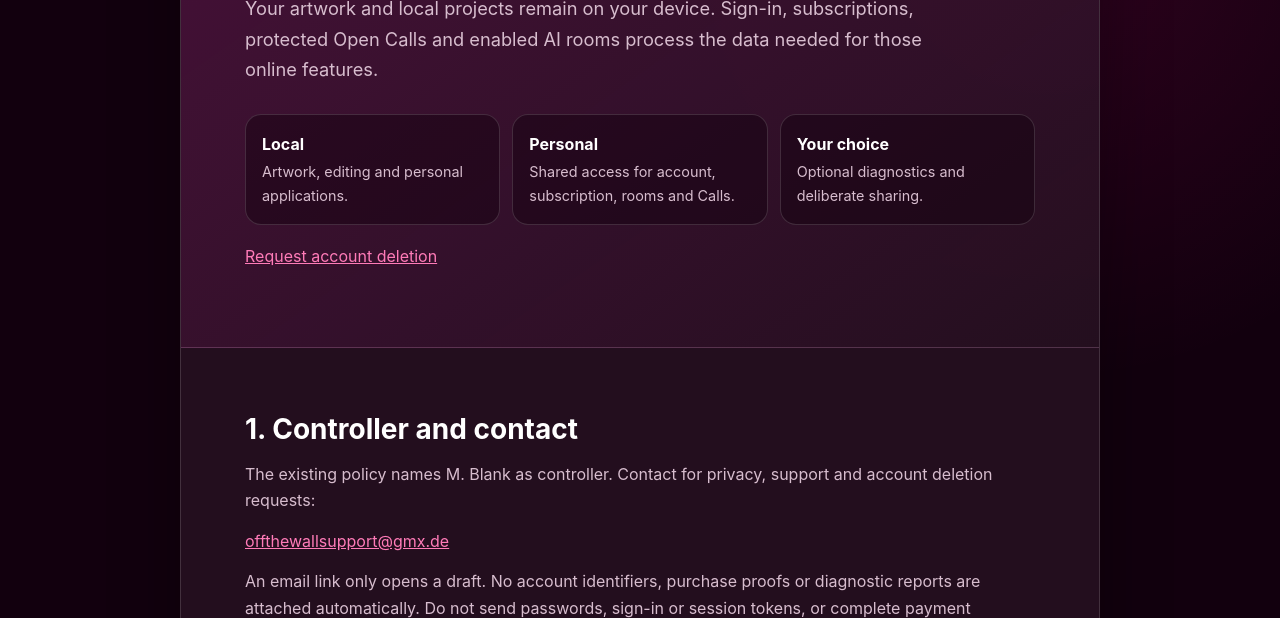
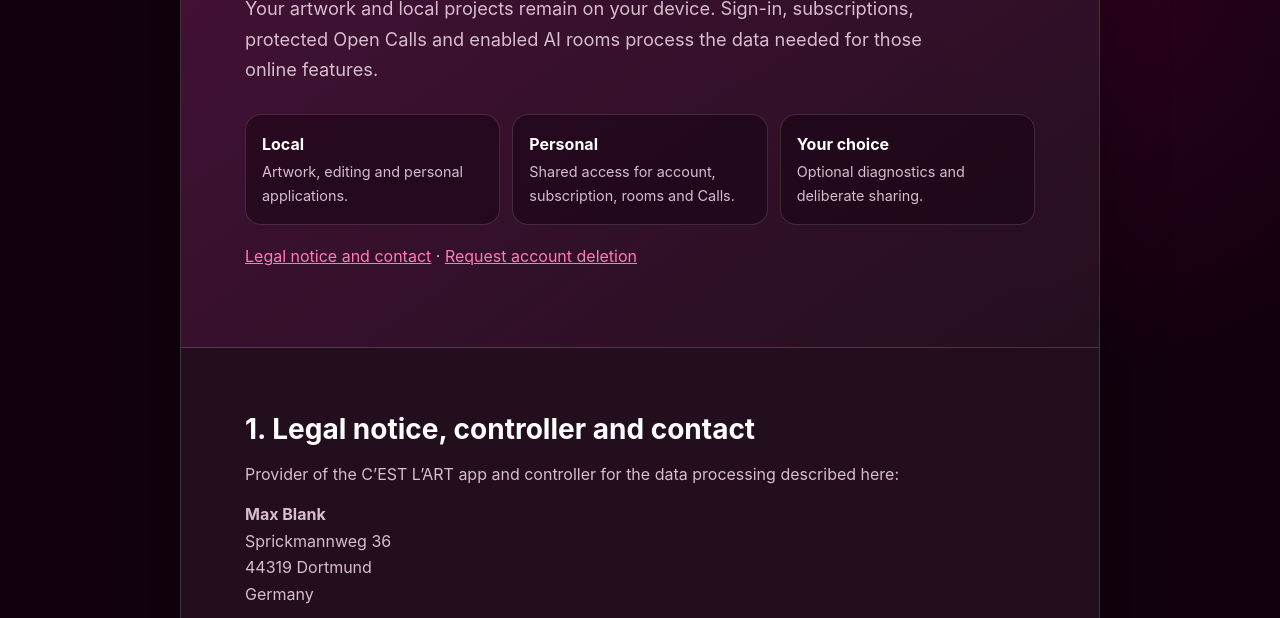
Before and after one commit to mblankZ900/off-the-wall-privacy, a plain HTML site: page index.html in a window 1280 px wide. Shown: the part 322-940 px from the top of the page. Drawn offline with Linux system fonts and the light colour scheme.

Commit message:
Update index.html

```diff
--- a/index.html
+++ b/index.html
@@ -215,8 +215,8 @@ button:focus-visible,a:focus-visible{outline:3px solid var(--accent-soft);outlin
 <main id="top"><article data-language="de" class="active" lang="de">
 <div class="hero"><p class="eyebrow">C’EST L’ART · Android-App</p><h1>Datenschutzerklärung</h1>
 <p class="intro">Deine Kunstwerke und lokalen Projekte bleiben auf deinem Gerät. Für Anmeldung, Abos, geschützte Open Calls und freigeschaltete KI-Räume werden die jeweils erforderlichen Daten online verarbeitet.</p><div class="summary"><div><strong>Lokal</strong>Kunstwerke, Gestaltung und persönliche Bewerbungen.</div><div><strong>Persönlich</strong>Ein Zugang für Konto, Abo, Räume und Calls.</div><div><strong>Kontrolliert</strong>Diagnose und Teilen nach deiner Auswahl.</div></div>
-<p style="margin-top:18px"><a href="#account-deletion-de">Kontolöschung beantragen</a></p></div>
-<div class="content"><section id="controller-de"><h2>1. Verantwortlicher und Kontakt</h2><p>Die bisherige Erklärung nennt als Verantwortlichen M. Blank. Kontakt für Datenschutz, Support und Kontolöschanfragen:</p>
+<p style="margin-top:18px"><a href="#controller-de">Impressum und Kontakt</a> · <a href="#account-deletion-de">Kontolöschung beantragen</a></p></div>
+<div class="content"><section id="controller-de"><h2>1. Impressum, Verantwortlicher und Kontakt</h2><p>Anbieter der App C’EST L’ART und Verantwortlicher für die hier beschriebene Datenverarbeitung:</p><p><strong>Max Blank</strong><br>Sprickmannweg 36<br>44319 Dortmund<br>Deutschland</p><p>Kontakt für Datenschutz, Support und Kontolöschanfragen:</p>
 <p><a href="mailto:offthewallsupport@gmx.de?subject=Datenschutzanfrage">offthewallsupport@gmx.de</a></p>
 <p>Ein E-Mail-Link öffnet nur einen Entwurf. Dabei werden keine Kontokennungen, Kaufbelege oder Diagnoseberichte automatisch angehängt. Sende keine Passwörter, Anmelde- oder Sessiontokens und keine vollständigen Zahlungsunterlagen.</p></section><section id="scope-de"><h2>2. Lokale Funktionen und Onlineangebote</h2><p>C’EST L’ART richtet sich an erwachsene Kunstschaffende ab 18 Jahren. Portfolio, lokale Gestaltung, eigene Events und Bewerbungen lassen sich ohne Google-Anmeldung verwenden. Onlinefunktionen verbinden sich mit unserem Backend unter api.blank-arts.de.</p>
 <p>Konto-, Abo- und KI-Funktionen stehen nur zur Verfügung, wenn sie in deiner App-Version und im Dienst freigeschaltet sind. Die Beschreibung einer Funktion in dieser Erklärung schaltet sie nicht frei.</p></section><section id="local-de"><h2>3. Kunstwerke, Raumfotos, Kamera und Bewerbungen</h2><p>Importierte Kunstwerke, ausgewählte Raumfotos, Werkdaten, Projekte und persönliche Bewerbungen werden auf deinem Gerät verwaltet. Rahmen, Platzierung und Lichtgestaltung werden lokal berechnet. Dein Originalkunstwerk wird nicht für die hier beschriebene KI-Raumgenerierung hochgeladen.</p>
@@ -242,11 +242,11 @@ button:focus-visible,a:focus-visible{outline:3px solid var(--accent-soft);outlin
 <p>Fehler oder Wiederholungen setzen den ursprünglichen Anfragezeitpunkt nicht zurück. Gesetzlich notwendige Buchhaltungsunterlagen und konkrete Rechtsfälle werden nach ihrem jeweiligen Zweck und ihrer zutreffenden Frist getrennt behandelt. Daraus folgt keine pauschale längere Speicherung des gesamten Appkontos. Lokale Dateien und eigene Exporte kannst du selbst verwalten.</p></section><section id="rights-de"><h2>13. Zwecke, Rechtsgrundlagen und deine Rechte</h2><p>Die von dir angeforderten Konto-, Abo- und Onlineleistungen werden zur Durchführung des Nutzungsverhältnisses verarbeitet (Art. 6 Abs. 1 Buchst. b DSGVO). Für erforderliche Sicherheitsmaßnahmen, Missbrauchs- und Wiederholungsschutz stützen wir uns auf berechtigte Interessen am sicheren und zuverlässigen Betrieb (Art. 6 Abs. 1 Buchst. f DSGVO). Gesetzlich erforderliche Bearbeitung von Datenschutzanliegen und Aufbewahrung beruhen auf Art. 6 Abs. 1 Buchst. c DSGVO. Soweit eine Verarbeitung auf deiner Einwilligung beruht, kannst du sie für die Zukunft widerrufen (Art. 6 Abs. 1 Buchst. a DSGVO).</p>
 <p>Nach den gesetzlichen Voraussetzungen hast du Rechte auf Auskunft, Berichtigung, Löschung, Einschränkung, Datenübertragbarkeit und Widerspruch. Wende dich an <a href="mailto:offthewallsupport@gmx.de?subject=Datenschutzanfrage">offthewallsupport@gmx.de</a>. Du kannst dich außerdem bei einer Datenschutzaufsichtsbehörde beschweren, insbesondere an deinem gewöhnlichen Aufenthaltsort, Arbeitsplatz oder am Ort des vermuteten Verstoßes.</p>
 <p>Lokale Berechtigungen, darunter Kamerazugriff, kannst du in den Android-Einstellungen widerrufen. Das beendet nicht automatisch ein Abo und löscht kein serverseitiges Konto.</p></section><section id="changes-de"><h2>14. Änderungen und Stand</h2><p>Diese Erklärung wird angepasst, wenn sich die App oder die beschriebenen Datenverarbeitungen ändern. Maßgeblich ist die zur verwendeten App-Version und den freigeschalteten Funktionen passende Fassung.</p>
-<p><strong>Stand der Überarbeitung: 23. November 2026.</strong></p></section></div></article><article data-language="en" class="" lang="en">
+<p><strong>Stand der Überarbeitung: 24. November 2026.</strong></p></section></div></article><article data-language="en" class="" lang="en">
 <div class="hero"><p class="eyebrow">C’EST L’ART · Android-App</p><h1>Privacy Policy</h1>
 <p class="intro">Your artwork and local projects remain on your device. Sign-in, subscriptions, protected Open Calls and enabled AI rooms process the data needed for those online features.</p><div class="summary"><div><strong>Local</strong>Artwork, editing and personal applications.</div><div><strong>Personal</strong>Shared access for account, subscription, rooms and Calls.</div><div><strong>Your choice</strong>Optional diagnostics and deliberate sharing.</div></div>
-<p style="margin-top:18px"><a href="#account-deletion-en">Request account deletion</a></p></div>
-<div class="content"><section id="controller-en"><h2>1. Controller and contact</h2><p>The existing policy names M. Blank as controller. Contact for privacy, support and account deletion requests:</p>
+<p style="margin-top:18px"><a href="#controller-en">Legal notice and contact</a> · <a href="#account-deletion-en">Request account deletion</a></p></div>
+<div class="content"><section id="controller-en"><h2>1. Legal notice, controller and contact</h2><p>Provider of the C’EST L’ART app and controller for the data processing described here:</p><p><strong>Max Blank</strong><br>Sprickmannweg 36<br>44319 Dortmund<br>Germany</p><p>Contact for privacy, support and account deletion requests:</p>
 <p><a href="mailto:offthewallsupport@gmx.de?subject=Privacy%20enquiry">offthewallsupport@gmx.de</a></p>
 <p>An email link only opens a draft. No account identifiers, purchase proofs or diagnostic reports are attached automatically. Do not send passwords, sign-in or session tokens, or complete payment documents.</p></section><section id="scope-en"><h2>2. Local features and online services</h2><p>C’EST L’ART is intended for adult artists aged 18 and over. Your portfolio, local editing, personal events and applications can be used without Google sign-in. Online features connect to our backend at api.blank-arts.de.</p>
 <p>Account, subscription and AI features are available only when enabled in your app version and on the service. Describing a feature in this policy does not activate it.</p></section><section id="local-en"><h2>3. Artwork, room photos, camera and applications</h2><p>Imported artwork, selected room photos, artwork records, projects and personal applications are managed on your device. Frames, placement and lighting are calculated locally. Your original artwork is not uploaded for the AI room generation described here.</p>
@@ -272,7 +272,7 @@ button:focus-visible,a:focus-visible{outline:3px solid var(--accent-soft);outlin
 <p>Errors and retries do not reset the original request time. Legally required accounting documents and specific legal cases are handled separately for their applicable purposes and periods. This does not mean retaining the entire app account for that longer period. You manage local files and your own exports.</p></section><section id="rights-en"><h2>13. Purposes, legal bases and your rights</h2><p>Requested account, subscription and online services are processed to perform the user relationship (Article 6(1)(b) GDPR). Necessary security, abuse prevention and replay protection rely on legitimate interests in secure, reliable operation (Article 6(1)(f) GDPR). Legally required handling of privacy requests and retention rely on Article 6(1)(c) GDPR. Where processing is based on consent, you may withdraw it for the future (Article 6(1)(a) GDPR).</p>
 <p>Subject to applicable legal requirements, you have rights of access, rectification, erasure, restriction, portability and objection. Contact <a href="mailto:offthewallsupport@gmx.de?subject=Privacy%20enquiry">offthewallsupport@gmx.de</a>. You may also complain to a supervisory authority, particularly where you habitually reside, work or where the alleged infringement occurred.</p>
 <p>You can revoke local permissions, including camera access, in Android Settings. This does not automatically cancel a subscription or delete a server-side account.</p></section><section id="changes-en"><h2>14. Changes and date</h2><p>This policy is updated when the app or described processing changes. The applicable version must match the app version you use and its enabled features.</p>
-<p><strong>Revision date: 23 November 2026.</strong></p></section></div></article></main>
+<p><strong>Revision date: 24 November 2026.</strong></p></section></div></article></main>
 <footer>© 2026 C’EST L’ART · <a href="mailto:offthewallsupport@gmx.de">offthewallsupport@gmx.de</a></footer>
 </div><script>
 document.documentElement.classList.add('js');
@@ -284,6 +284,7 @@ function setLanguage(language){
   document.querySelectorAll('[data-language]').forEach(e=>{const active=e.dataset.language===language;e.classList.toggle('active',active);e.hidden=!active;});
   Object.entries(buttons).forEach(([code,button])=>button.setAttribute('aria-pressed',String(code===language)));
   if(location.hash.includes('account-deletion-')){location.hash='account-deletion-'+language;}
+  else if(location.hash.includes('controller-')){location.hash='controller-'+language;}
 }
 buttons.de.addEventListener('click',()=>setLanguage('de'));
 buttons.en.addEventListener('click',()=>setLanguage('en'));
```
